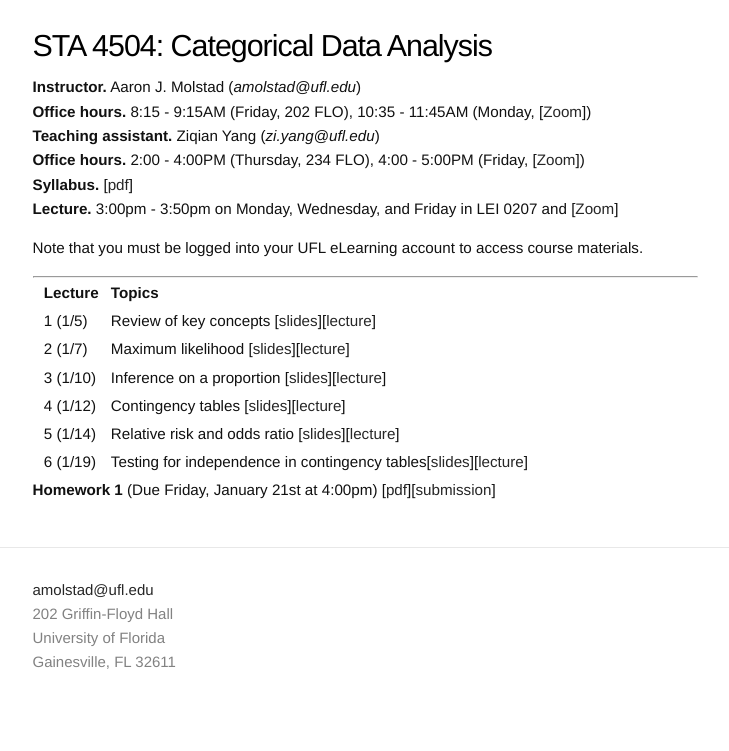
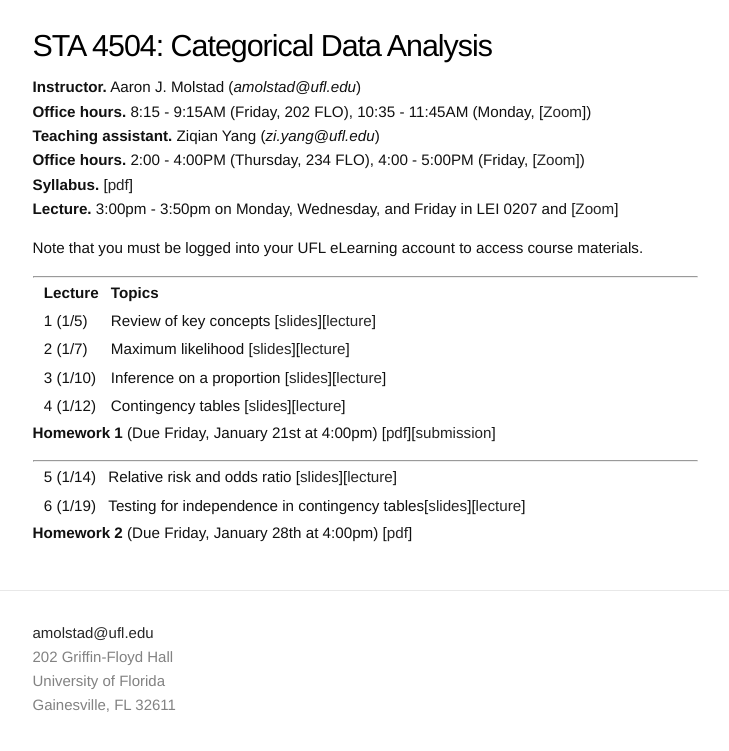
Before and after one commit to ajmolstad/ajmolstad.github.io, a Jekyll site: the page built from S22_STA4504.md, in a window 1280 px wide. Shown: the top 751 px of the page, without its empty margins (275-1004 px from the left). Built offline with Jekyll 4.4.1, drawn with Linux system fonts in a browser that asks for light colours.

Commit message:
Update websites with Homework

```diff
--- a/S22_STA4504.md
+++ b/S22_STA4504.md
@@ -20,7 +20,13 @@ Note that you must be logged into your UFL eLearning account to access course ma
 || 2 (1/7) || Maximum likelihood [[slides](https://ufl.instructure.com/files/65611857/download?download_frd=1)][[lecture](https://ufl.instructure.com/courses/449490/files?preview=65659957)]||
 || 3 (1/10) || Inference on a proportion [[slides](https://ufl.instructure.com/files/65659961/download?download_frd=1)][[lecture](https://ufl.instructure.com/courses/449490/files?preview=65701126)] ||
 || 4 (1/12) || Contingency tables [[slides](https://ufl.instructure.com/files/65707939/download?download_frd=1)][[lecture](https://ufl.instructure.com/courses/449490/files?preview=65759254)]||
+
+**Homework 1** (Due Friday, January 21st at 4:00pm) [[pdf](https://ufl.instructure.com/files/65894797/download?download_frd=1)][[submission](https://ufl.instructure.com/courses/449490/assignments/5079062)]
+
+---------------
+
 || 5 (1/14) || Relative risk and odds ratio [[slides](https://ufl.instructure.com/files/65768564/download?download_frd=1)][[lecture](https://ufl.instructure.com/courses/449490/files?preview=65874685)] ||
 || 6 (1/19) || Testing for independence in contingency tables[[slides](https://ufl.instructure.com/files/65887523/download?download_frd=1)][[lecture](https://ufl.instructure.com/courses/449490/files?preview=65894739)]||
 
-**Homework 1** (Due Friday, January 21st at 4:00pm) [[pdf](https://ufl.instructure.com/files/65894797/download?download_frd=1)][[submission](https://ufl.instructure.com/courses/449490/assignments/5079062)]
+
+**Homework 2** (Due Friday, January 28th at 4:00pm) [[pdf](https://ufl.instructure.com/files/65925153/download?download_frd=1)]
```
Also changed, not shown: S22_STA4321.md (+7 -1 lines).
